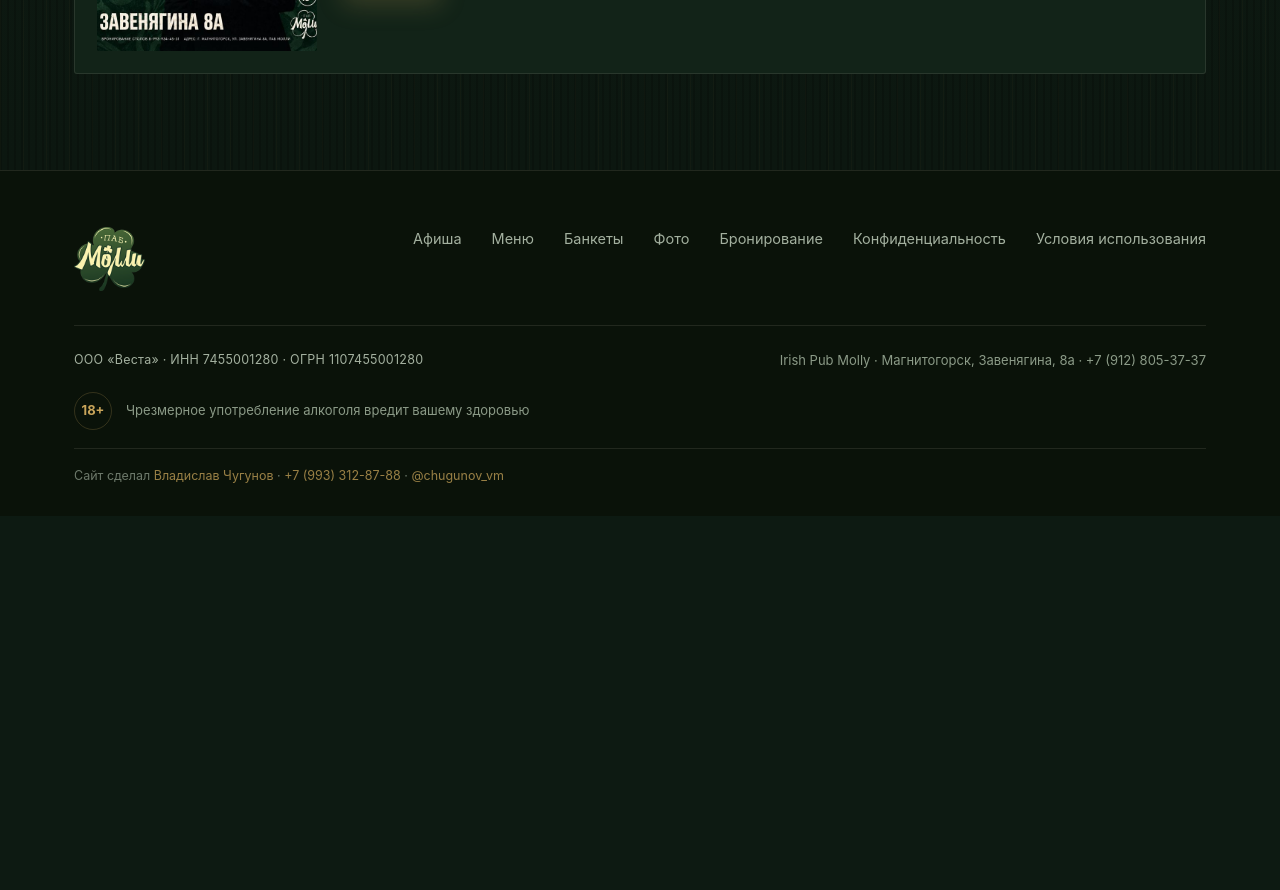
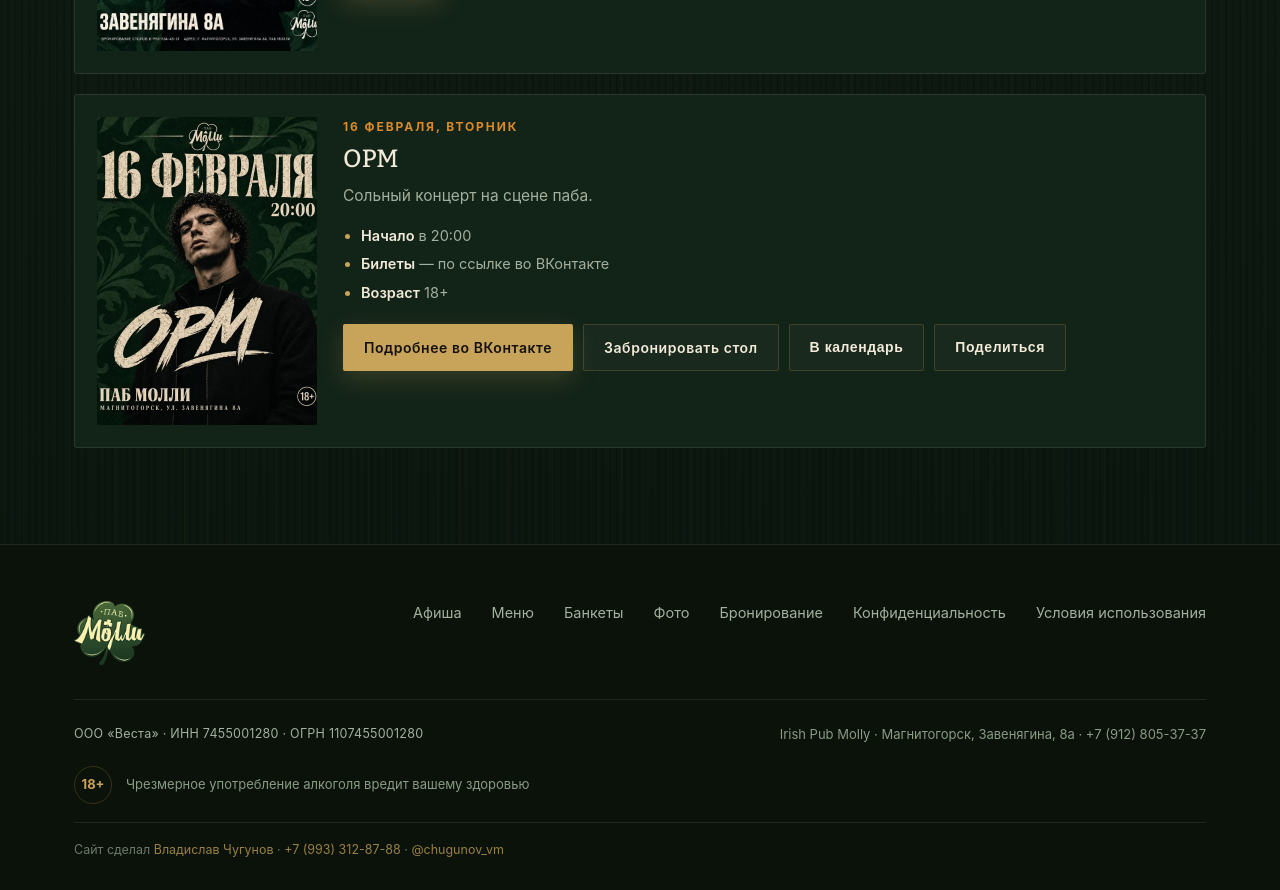
Before and after one commit to skim-stroy74/molly, a plain HTML site: page afisha.html in a window 1280 px wide. Shown: the part 2922-3812 px from the top of the page. Before the commit the page ends 3438 px from the top, so only its background shows below. Drawn offline with Linux system fonts and the light colour scheme.

Commit message:
Концерт ОРМ 16 февраля
Добавлен в афишу и в блок концертов на главной. Дата, время и
возраст — с постера: 16 февраля, 20:00, 18+.

Кнопка названа «Подробнее во ВКонтакте», а не «Билеты»: присланная
ссылка ведёт в Senler — приложение для рассылок в сообществах,
а не в билетный магазин. Подписать её «Билеты» значило бы обмануть
гостя, который нажмёт и не найдёт покупки. Цену по той же причине
не ставил — её негде проверить.

Постер пережат: 1098×1433 и 310 КБ превращаются в 944×1232
и 111 КБ.

Co-Authored-By: Claude Opus 5 <noreply@anthropic.com>

```diff
--- a/afisha.html
+++ b/afisha.html
@@ -262,6 +262,26 @@
         </div>
       </article>
 
+      <article class="bill-item" data-from="2027-02-16" data-until="2027-02-16">
+        <a class="bill-pic" href="images/gig-8.webp" target="_blank" rel="noopener">
+          <img src="images/gig-8.webp" loading="lazy" width="944" height="1232" alt="Афиша концерта: ОРМ в пабе Молли, 16 февраля">
+        </a>
+        <div class="bill-body">
+          <span class="bill-date"><b>16 февраля, вторник</b><span class="bill-soon" hidden></span></span>
+          <h3>ОРМ</h3>
+          <p class="bill-desc">Сольный концерт на сцене паба.</p>
+          <ul class="bill-facts">
+            <li><b>Начало</b> в 20:00</li>
+            <li><b>Билеты</b> — по ссылке во ВКонтакте</li>
+            <li><b>Возраст</b> 18+</li>
+          </ul>
+          <div class="bill-cta">
+            <a href="https://vk.ru/app5898182_-129701364#s=4100216&amp;force=1" target="_blank" rel="noopener" class="btn btn-gold btn-sm">Подробнее во ВКонтакте</a>
+            <a href="tel:+79128053737" class="btn btn-ghost btn-sm">Забронировать стол</a>
+          </div>
+        </div>
+      </article>
+
     </div>
     <p id="concertsEmpty" class="lead" hidden>Ближайшие концерты объявим — следите за анонсами.</p>
 
```
Also changed, not shown: index.html (+9 -0 lines), data/knowledge.txt, images/gig-8.webp (added).
